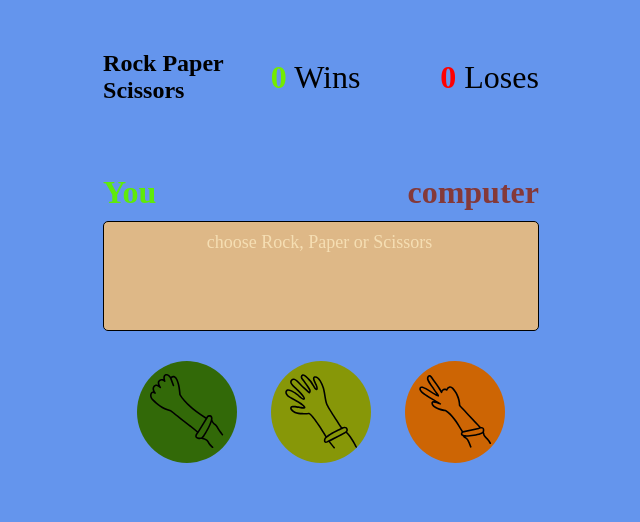
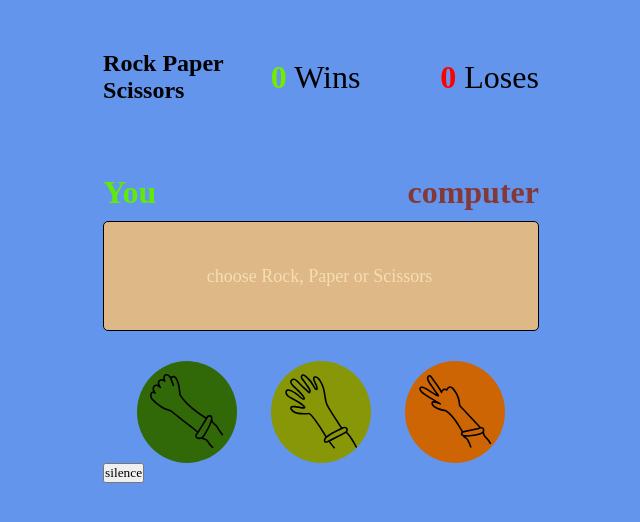
Before and after one commit to papunafshaveli/paper-rock-scissors, a React (Vite) app: page / in a window 1280 px wide. Shown: the top 522 px of the page, without its empty margins (319-959 px from the left). Built offline with nearby package versions, Linux system fonts and the light colour scheme; a web font is replaced by a local one.

Commit message:
testing silence

```diff
--- a/package.json
+++ b/package.json
@@ -12,6 +12,7 @@
   "dependencies": {
     "react": "^18.2.0",
     "react-dom": "^18.2.0",
+    "react-icons": "^5.0.1",
     "styled-components": "^6.1.8"
   },
   "devDependencies": {
--- a/src/components/App.tsx
+++ b/src/components/App.tsx
@@ -9,6 +9,7 @@ function App() {
   const [result, setResult] = useState("");
   const [myScore, setMyScore] = useState(0);
   const [compScore, setCompScore] = useState(0);
+  const [vibrationIsEnable, setVibrationIsEnable] = useState(true);
 
   return (
     <AppContainer>
@@ -33,6 +34,8 @@ function App() {
           setResult={setResult}
           setMyScore={setMyScore}
           setCompScore={setCompScore}
+          vibrationIsEnable={vibrationIsEnable}
+          setVibrationIsEnable={setVibrationIsEnable}
         />
       ) : (
         <FinalResultsModal
--- a/src/components/FinalResultsModal/FinalResultsModal.tsx
+++ b/src/components/FinalResultsModal/FinalResultsModal.tsx
@@ -19,7 +19,7 @@ const FinalResultsModal: React.FC<FinalResultsModalProps> = ({
   return (
     <ModalContainer>
       <Modal>
-        <h1>{myScore === 10 ? "You Win" : "You Lost"} </h1>
+        <h1>{myScore === 10 ? "Congrats! You Win!" : "You Lost"} </h1>
 
         <button onClick={handleStartAgain}>Let's Start Again!</button>
       </Modal>
@@ -45,7 +45,7 @@ const ModalContainer = styled.div`
 `;
 
 const Modal = styled.div`
-  background-color: white;
+  background-color: #f1f184;
   border-radius: 5px;
   padding: 2rem;
   width: 30em;
@@ -53,4 +53,20 @@ const Modal = styled.div`
   display: flex;
   flex-direction: column;
   align-items: center;
+  gap: 30px;
+
+  h1 {
+    font-size: 1.8rem;
+  }
+
+  button {
+    padding: 2px 4px;
+    font-size: 1.6rem;
+    background-color: darkgoldenrod;
+
+    &:hover {
+      background-color: chocolate;
+      color: white;
+    }
+  }
 `;
--- a/src/components/Game/Game.tsx
+++ b/src/components/Game/Game.tsx
@@ -17,6 +17,7 @@ import {
   You,
   YouAndComputer,
 } from "./styles";
+import styled from "styled-components";
 
 type GameProps = {
   icon: JSX.Element | null;
@@ -27,6 +28,8 @@ type GameProps = {
   setResult: (val: string) => void;
   setMyScore: Dispatch<SetStateAction<number>>;
   setCompScore: Dispatch<SetStateAction<number>>;
+  vibrationIsEnable: boolean;
+  setVibrationIsEnable: React.Dispatch<React.SetStateAction<boolean>>;
 };
 
 const computerIcons = [<Rock />, <Paper />, <Scissors />];
@@ -40,6 +43,8 @@ const Game: React.FC<GameProps> = ({
   setResult,
   setMyScore,
   setCompScore,
+  vibrationIsEnable,
+  setVibrationIsEnable,
 }) => {
   const calculateWrapper = useCalculateResult;
   const randomizer = Math.floor(Math.random() * 3);
@@ -91,9 +96,13 @@ const Game: React.FC<GameProps> = ({
   };
 
   const handleVibrate = () => {
-    if (isVibrationSupported()) {
+    if (isVibrationSupported() && vibrationIsEnable) {
       navigator.vibrate(100);
     }
+  };
+
+  const handleSilence = () => {
+    setVibrationIsEnable(!vibrationIsEnable);
   };
 
   return (
@@ -125,8 +134,15 @@ const Game: React.FC<GameProps> = ({
           <Scissors />
         </ScissorsWrapper>
       </Choices>
+      <StyledFooter>
+        <button onClick={handleSilence}>silence</button>
+      </StyledFooter>
     </GameContainer>
   );
 };
 
 export default Game;
+
+const StyledFooter = styled.footer`
+  width: 100%;
+`;
--- a/src/components/Game/styles.ts
+++ b/src/components/Game/styles.ts
@@ -16,6 +16,8 @@ export const GameContainer = styled.div`
 export const Challenge = styled.div`
   display: flex;
   justify-content: space-between;
+  align-items: center;
+
   margin-top: 10px;
 
   width: 100%;
```
Also changed, not shown: 1 other file (tests, documents, lock files or other folders).
